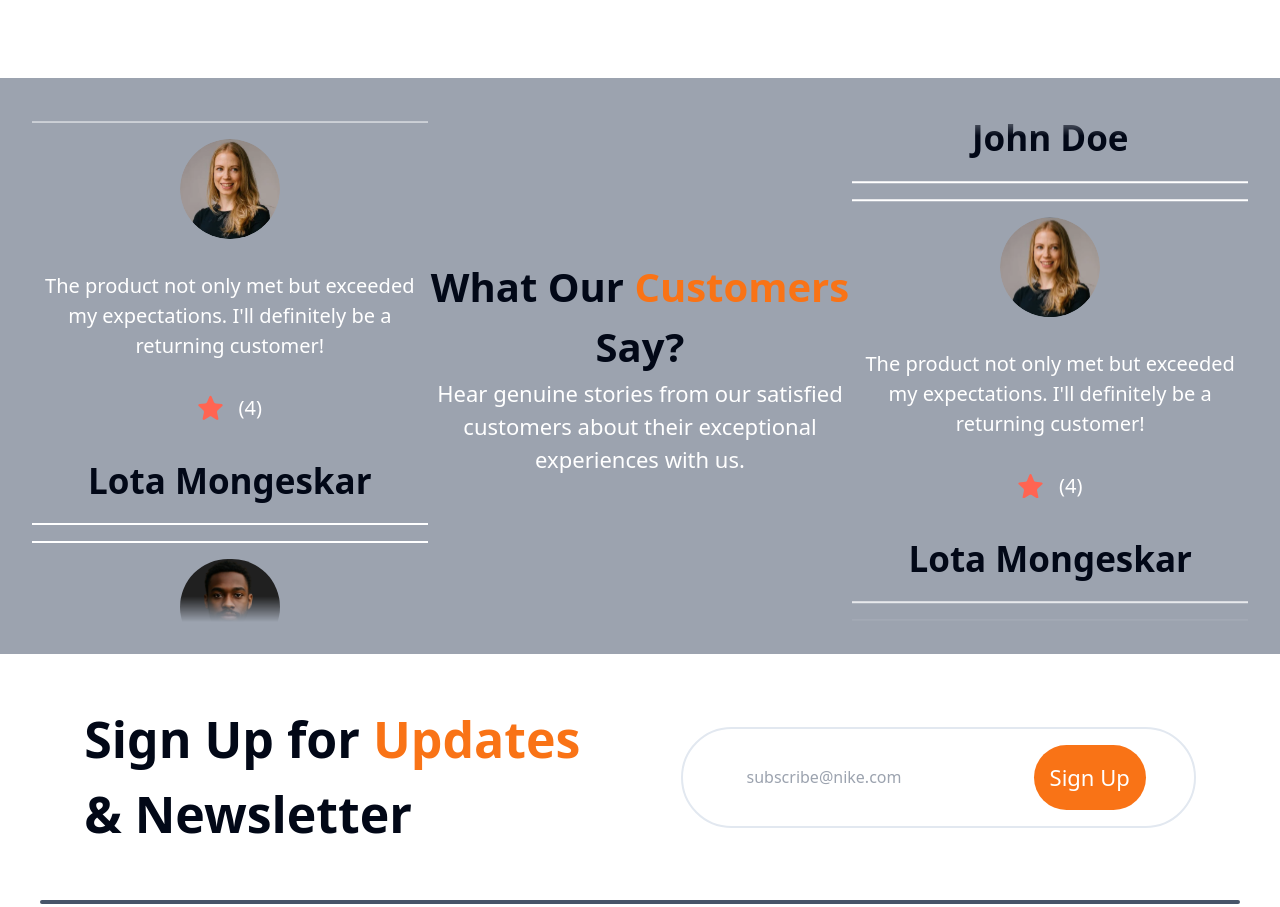
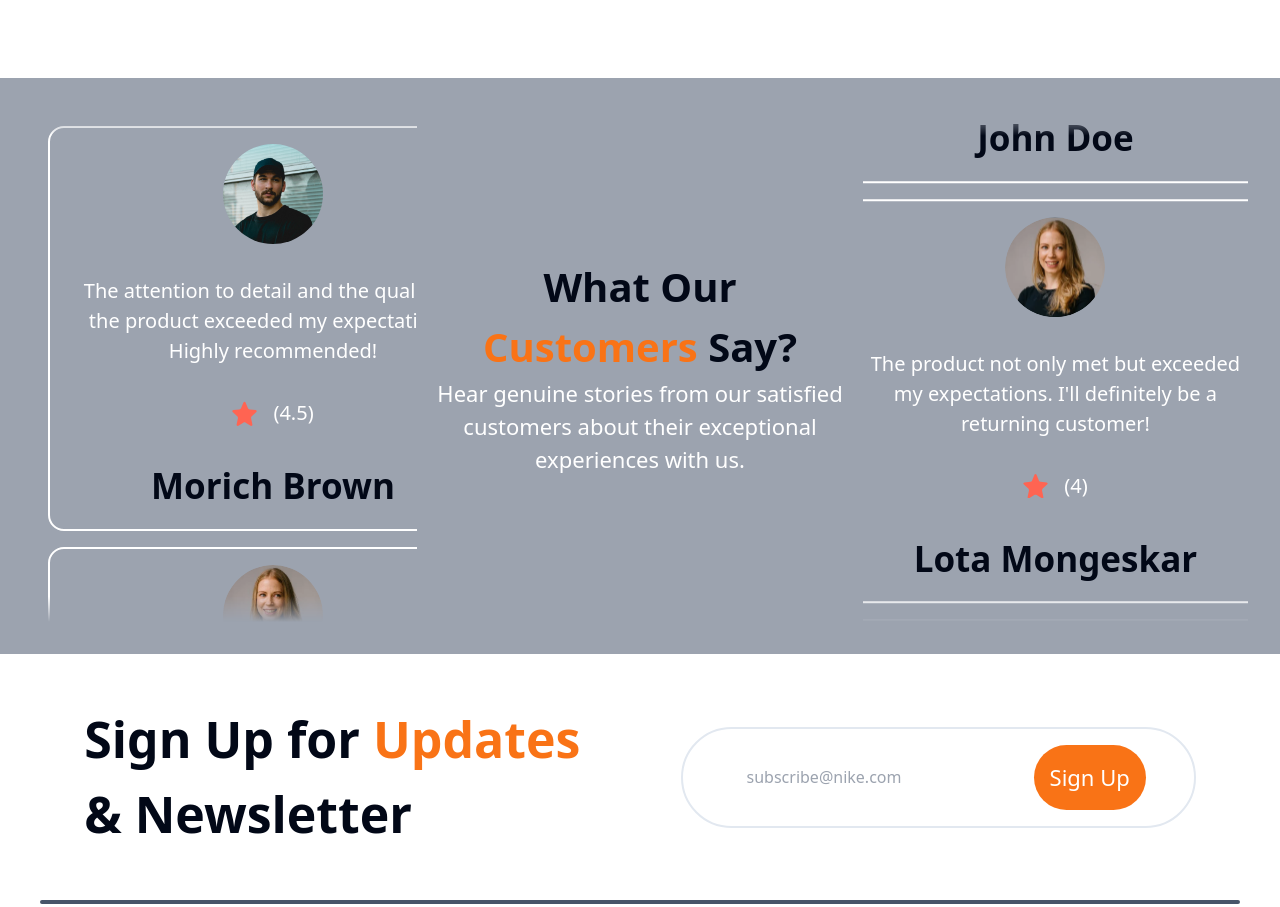
Before and after one commit to FATEH-GH/adidas, a Next.js app: page / in a window 1280 px wide. Shown: the part 3991-4898 px from the top of the page. Built offline with nearby package versions, Linux system fonts and the light colour scheme.

Commit message:
fixed the mobile version for the testimonials

```diff
--- a/components/Customers.tsx
+++ b/components/Customers.tsx
@@ -4,13 +4,17 @@
 const Customers = () => {
   return (
     <section className="bg-gray-400 p-8  ">
-      <div className="flex items-center justify-center">
-        <InfiniteMovingCards direction="up" speed="slow" />
-        <div className="flex flex-col items-center justufy-center">
+      <div className="flex flex-col lg:flex-row items-center justify-center gap-4">
+        <InfiniteMovingCards
+          direction="up"
+          speed="slow"
+          className="hidden lg:block "
+        />
+        <div className="flex flex-col items-center justufy-center mx-auto">
           <h3 className="text-[40px] font-bold text-center ">
             What Our <span className="text-orange-500">Customers</span> Say?
           </h3>
-          <p className="text-white text-[22px] text-center max-w-lg ">
+          <p className="text-white text-[22px] text-center max-w-lg mx-auto">
             Hear genuine stories from our satisfied customers about their
             exceptional experiences with us.
           </p>
```
